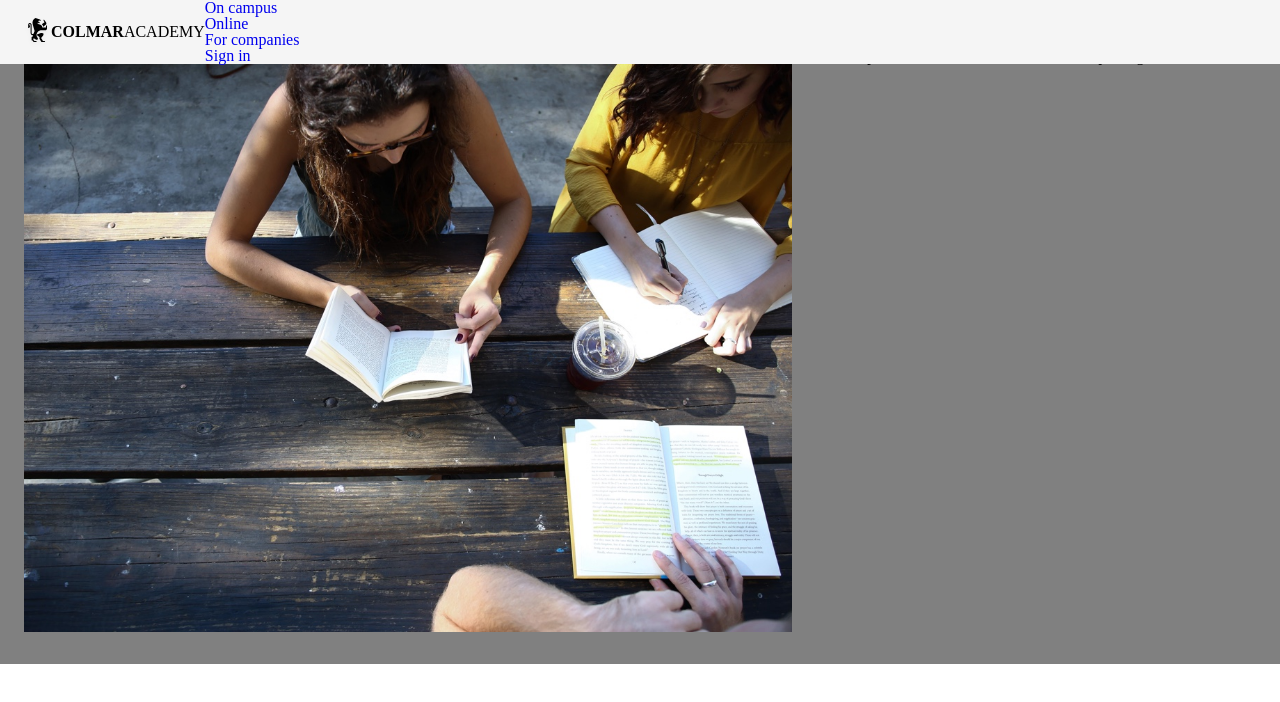
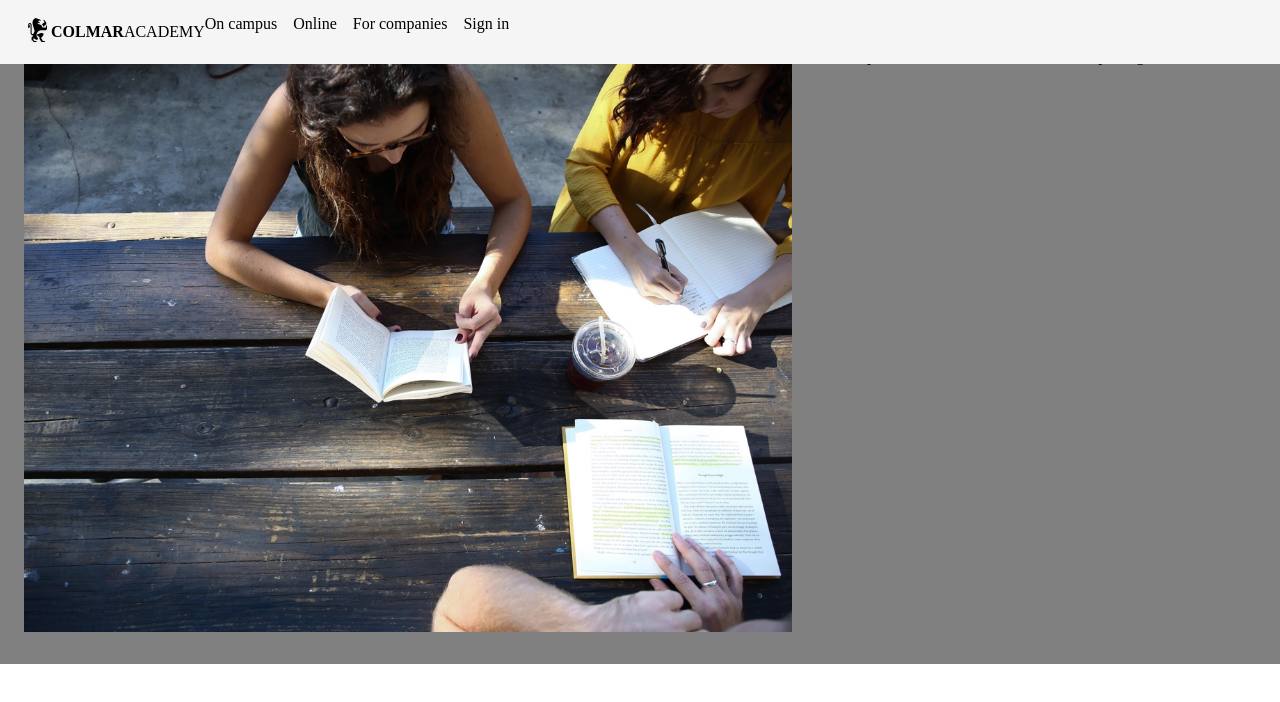
Before and after one commit to afloyd8/ColmarAcademy, a plain HTML site: page index.html in a window 1280 px wide. Drawn offline with Linux system fonts and the light colour scheme.

Commit message:
Continue work on header and first block

```diff
--- a/index.html
+++ b/index.html
@@ -18,6 +18,7 @@
             <span>ACADEMY</span>
           </div>
         <nav>
+          <div class="navigation">
             <ul class="desktop">
               <li><a href="#">On campus</a></li>
               <li><a href="#">Online</a></li>
@@ -40,6 +41,7 @@
             </div>
           </nav>
         </div>
+      </div>
     </header>
     <!-- First Block -->
     <div class="banner">
@@ -47,10 +49,10 @@
         <img src="./resources/images/banner.jpg">
         <div class="learn">
           <h1>Learn something new everyday</h1>
-          <h2>Lorem ipsum dolor sit amet, consectetur adipiscing elit.</h2>
+          <h3>Lorem ipsum dolor sit amet, consectetur adipiscing elit.</h3>
         </div>
         <div class="button">
-          <h3>Start here</h3>
+          <a href="#"><h3>Start here</h3></a>
         </div>
       </div>
     </div>
--- a/resources/css/style.css
+++ b/resources/css/style.css
@@ -5,7 +5,10 @@ body {
 
 .container {
   display: flex;
+  margin: auto;
 }
+
+/* HEADER */
 
 header {
   background-color: whitesmoke;
@@ -32,6 +35,7 @@ header img {
   display: none;
 }
 
+
 .first {
   color: hsl(217,1,34);
   font-weight: bold;
@@ -48,8 +52,29 @@ header img {
 
 nav a {
   text-decoration: none;
-  padding-right: 16px;
+  padding-right: 16px; /* NOTE: The spacing between the nav items */
+  color: black;
 }
+
+.navigation { /* NOTE: These should be the colored bars between the links */
+  background-color: hsl(175,100,50);
+  height: 100%;
+  display: flex;
+  flex-direction: row;
+  align-items: center;
+  justify-content: space-between;
+}
+
+.navigation, nav ul {
+  display: flex;
+  flex-direction: row;
+  justify-content: space-between;
+  /*padding-top: 24px;*/
+  /*padding-left: 1370px;*/
+}
+
+
+/* Banner Section */
 
 .banner {
   background-color: gray;
```
Lines whose indentation alone changed are shown as unchanged.
